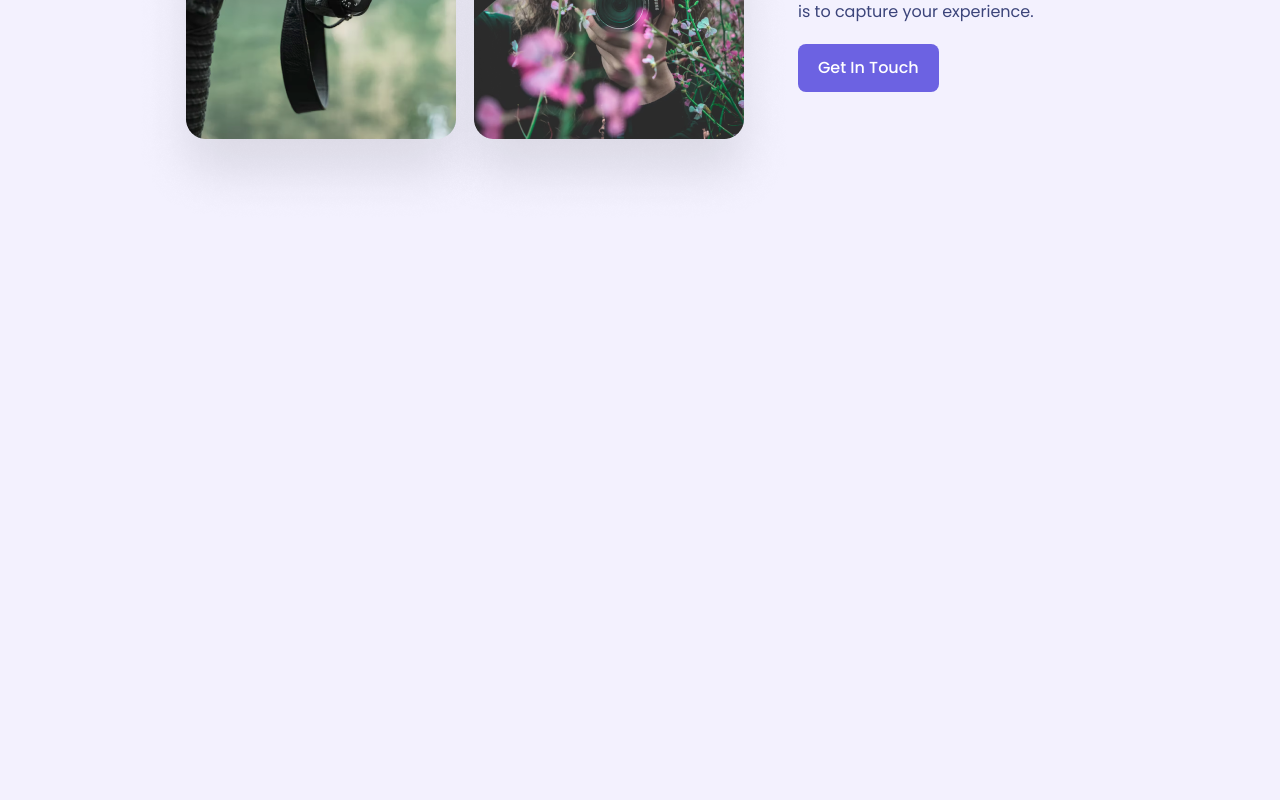
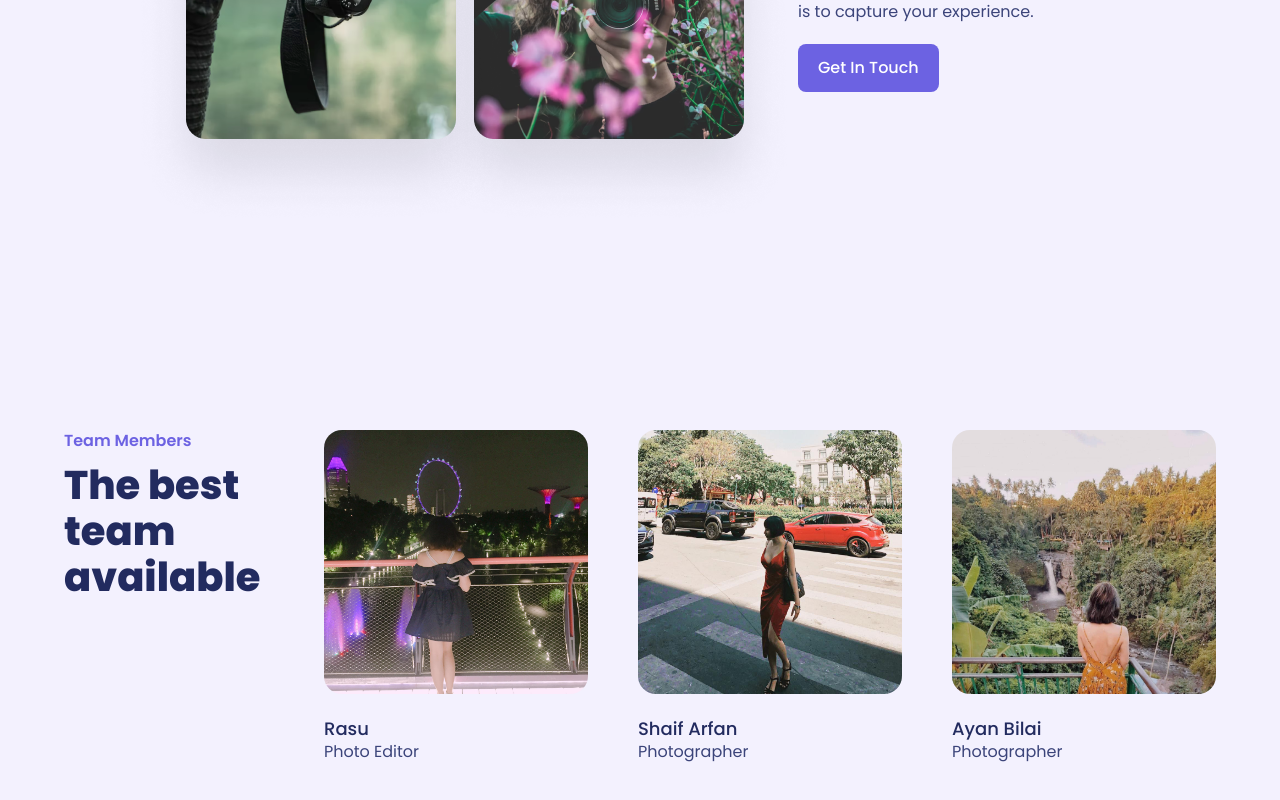
Before and after one commit to Adela1806/DarkLightProject, a React (Create React App) app in the folder dark-light-theme/: page / in a window 1280 px wide. Shown: the part 1719-2519 px from the top of the page. Before the commit the page ends 2049 px from the top, so only its background shows below. Built offline with nearby package versions, Linux system fonts and the light colour scheme; the HTML template or start-up script is replaced by a standard one.

Commit message:
push team section

```diff
--- /dev/null
+++ b/dark-light-theme/src/components/team/TeamMemberItem.js
@@ -0,0 +1,45 @@
+import React from 'react';
+import styled from 'styled-components';
+import themeList from '../../data/themeList';
+import ParagraphText from '../paragraphTexts/ParagraphText';
+
+const TeamMemberItemStyles = styled.div`
+  .teamMember__img {
+    margin-bottom: 2rem;
+    img {
+      border-radius: 18px;
+    }
+  }
+
+  .teamMember__name {
+    font-weight: 500;
+    font-size: 1.8rem;
+    color: ${({ theme: { theme } }) =>
+      theme === themeList.light ? 'var(--darkBlue_2)' : 'var(--lightBlue_1)'};
+  }
+
+  @media only screen and (max-width: 768px) {
+    .teamMember__img {
+      margin-bottom: 1rem;
+      img {
+        max-width: 250px;
+      }
+    }
+  }
+`;
+
+function TeamMemberItem({ img, name, title }) {
+  return (
+    <TeamMemberItemStyles>
+      <div className="teamMember__img">
+        <img src={img} alt="hello" />
+      </div>
+
+      <ParagraphText className="teamMember__name">{name}</ParagraphText>
+
+      <ParagraphText className="teamMember__subtitle">{title}</ParagraphText>
+    </TeamMemberItemStyles>
+  );
+}
+
+export default TeamMemberItem;
--- /dev/null
+++ b/dark-light-theme/src/components/team/TeamSection.js
@@ -0,0 +1,85 @@
+import React from 'react';
+import styled from 'styled-components';
+import ParagraphText from '../paragraphTexts/ParagraphText';
+import SectionTitle from '../titles/SectionTitle';
+import TeamMemberItem from './TeamMemberItem';
+
+// team member images
+import teamMember1 from '../../assets/images/team1.png';
+import teamMember2 from '../../assets/images/team2.png';
+import teamMember3 from '../../assets/images/team3.png';
+
+const TeamSectionStyles = styled.div`
+  padding: 10rem 0;
+  .team__wrapper {
+    display: flex;
+    gap: 1rem;
+  }
+  .team__info {
+    max-width: 250px;
+  }
+  .team__subtitle {
+    margin-bottom: 1rem;
+    font-weight: 600;
+    color: var(--mediumSlateBlue);
+    text-transform: capitalize;
+  }
+  .team__members {
+    width: 100%;
+    display: grid;
+    grid-template-columns: repeat(auto-fill, minmax(200px, 1fr));
+    gap: 5rem;
+  }
+  @media only screen and (max-width: 790px) {
+    .team__wrapper {
+      flex-direction: column;
+      text-align: center;
+      gap: 3rem;
+    }
+    .team__info {
+      margin: 0 auto;
+    }
+    .team__members {
+      flex-wrap: wrap;
+      gap: 2rem;
+    }
+  }
+`;
+
+function TeamSection() {
+  return (
+    <TeamSectionStyles>
+      <div className="container">
+        <div className="team__wrapper">
+          <div className="team__info">
+            <ParagraphText className="team__subtitle">
+              Team Members
+            </ParagraphText>
+            <SectionTitle className="team__title">
+              The best team available
+            </SectionTitle>
+          </div>
+          <div className="team__members">
+            <TeamMemberItem
+              img={teamMember1}
+              name="Rasu"
+              title="Photo Editor"
+            />
+            <TeamMemberItem
+              img={teamMember2}
+              name="Shaif Arfan"
+              title="Photographer"
+            />
+            <TeamMemberItem
+              img={teamMember3}
+              name="Ayan Bilai"
+              title="Photographer"
+            />
+          </div>
+        </div>
+      </div>
+    </TeamSectionStyles>
+  );
+}
+
+export default TeamSection;
--- a/dark-light-theme/src/pages/LandingPage.js
+++ b/dark-light-theme/src/pages/LandingPage.js
@@ -3,6 +3,7 @@
 import HeroSection from '../HeroSection';
 import ServicesSection from '../components/services/ServiceSection';
 import AboutSection from '../components/AboutSection';
+import TeamSection from '../components/team/TeamSection';
 
 function LandingPage() {
   return (
@@ -11,6 +12,7 @@
       <HeroSection />
       <ServicesSection />
       <AboutSection />
+      <TeamSection />
     </>
   );
 }
```
Also changed, not shown: dark-light-theme/src/components/AboutSection.js (+9 -0 lines).
